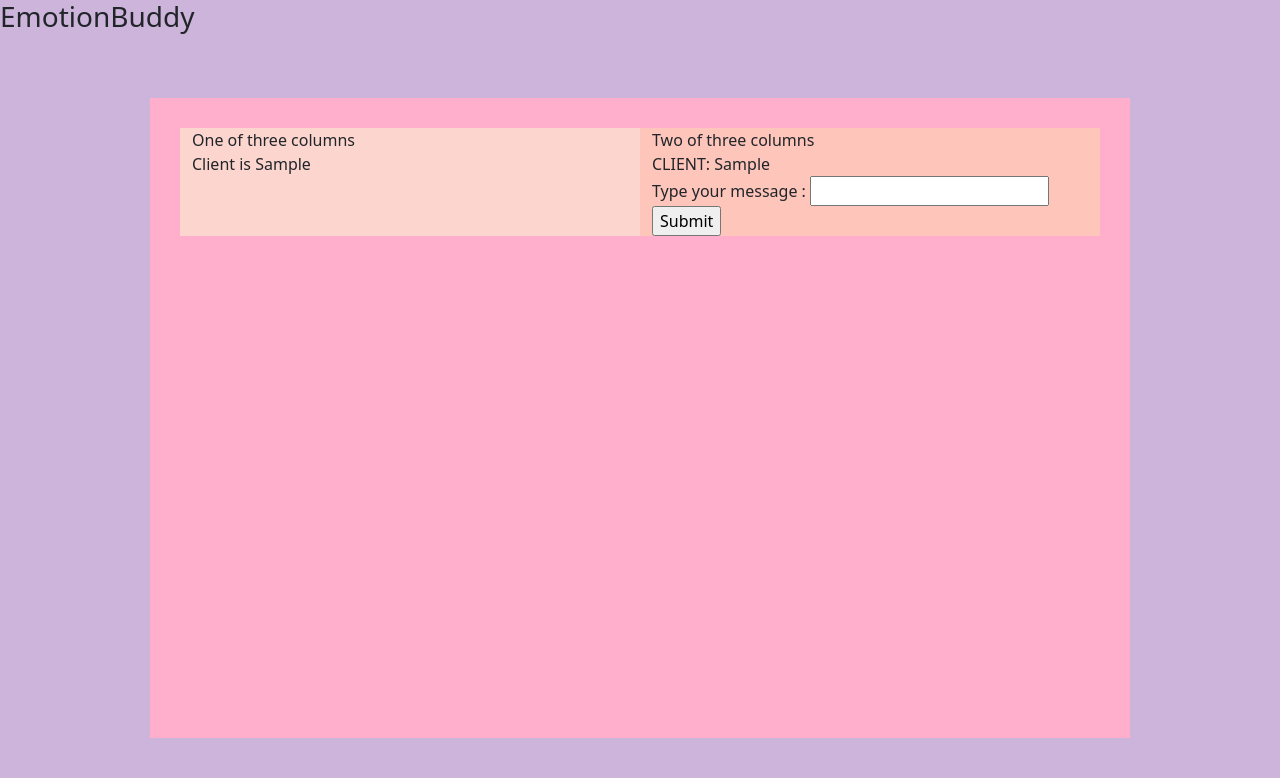
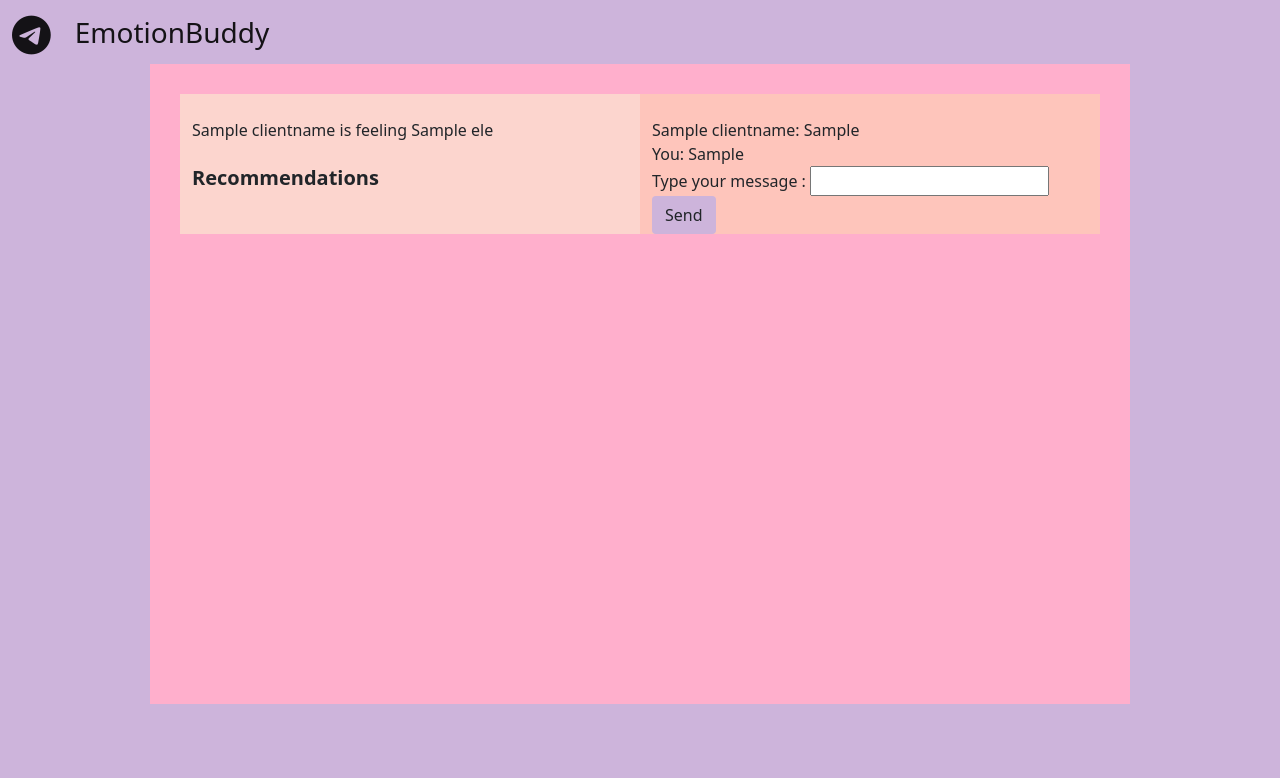
Before and after one commit to Rajshreegupta/EmotionBuddyFinalServer, a Django app: template templates/home.html in a window 1280 px wide. Shown: the top 778 px of the page. Run offline with Django 3.2, Linux system fonts and the light colour scheme; the template is opened without the code that fills it: most values are stand-ins (such as "Sample title", 1, 10 or a date in 2020); some libraries are stand-ins or nearby versions.

Commit message:
My second commit

```diff
--- a/chatapp/models.py
+++ b/chatapp/models.py
@@ -8,7 +8,7 @@ session = tf.compat.v1.Session(config=config)
 
 class FacialExpressionModel(object):
 
-    EMOTIONS_LIST = ["Angry", "Disgust", "Fear", "Happy", "Neutral", "Sad", "Surprise"]
+    EMOTIONS_LIST = ["angry", "disgust", "afraid", "happy", "neutral", "sad", "surprised"]
 
     def __init__(self):
         model_json_file = 'static/jsfile/model.json'
--- a/static/styles/style.css
+++ b/static/styles/style.css
@@ -1,6 +1,11 @@
 body{
     background-color: #cdb4db;
 }
+
+i{
+    font-size: 2.5rem;
+}
+
 section{
 
     padding: 30px;
@@ -11,9 +16,33 @@ section{
     background-color: #ffafcc;
     height: 40rem
 }
+
+.btn{
+    background-color: #cdb4db;
+}
+
 #firstcol{
     background-color: #fcd5ce;
 }
 #secondcol{
     background-color: #fec5bb;
 }
+
+.dropdown {
+    position: relative;
+    display: inline-block;
+  }
+
+  .dropdown-content {
+    display: none;
+    position: absolute;
+    background-color: #f9f9f9;
+    min-width: 160px;
+    box-shadow: 0px 8px 16px 0px rgba(0,0,0,0.2);
+    padding: 12px 16px;
+    z-index: 1;
+  }
+
+  .dropdown:hover .dropdown-content {
+    display: block;
+  }
--- a/templates/home.html
+++ b/templates/home.html
@@ -10,24 +10,63 @@
     <title>Chatting</title>
 </head>
 <body>
-    <h3>EmotionBuddy</h3>
+
+    <nav class="navbar fixed-top navbar-expand-lg navbar-light ">
+        <div class="container-fluid">
+          <a class="navbar-brand" href="#"><i class="fab fa-telegram"></i></a>
+          <button class="navbar-toggler" type="button" data-bs-toggle="collapse" data-bs-target="#navbarNav" aria-controls="navbarNav" aria-expanded="false" aria-label="Toggle navigation">
+            <span class="navbar-toggler-icon"></span>
+          </button>
+          <div class="collapse navbar-collapse" id="navbarNav">
+            <ul class="navbar-nav">
+              <li class="nav-item">
+                  <a class="nav-link active" aria-current="page" href="#about"><h3>EmotionBuddy</h3></a>
+              </li>
+<!--              <li class="nav-item">-->
+<!--                <a class="nav-link" href="#proj">Project</a>-->
+<!--              </li>-->
+<!--              <li class="nav-item">-->
+<!--                <a class="nav-link" href="#lang">Languages</a>-->
+<!--              </li>-->
+            </ul>
+          </div>
+        </div>
+      </nav>
+
     <section>
         <div class="container">
           <div class="row">
             <div class="col-sm" id="firstcol">
-              One of three columns<br>
-                Client is {{reaction_of_client}}
+              <br>
+                {% for ele in reaction_of_client %}
+                    {{clientname}} is feeling {{ele}}<br><br>
+                {% endfor %}
+
+                <div class="dropdown">
+                  <span><h5><b>Recommendations</b></h5></span>
+                  <div class="dropdown-content">
+                      {% for ele in list%}
+                        <p>{{ele}}</p>
+                      {% endfor %}
+                  </div>
+                </div>
+
             </div>
+
             <div class="col-sm" id="secondcol">
-              Two of three columns<br>
-
-                CLIENT: {{msg_from_client}}
+              <br>
+                {% for item1, item2 in messagelist %}
+                    {{clientname}}: {{item1}}<br>
+                    {% if item2 != "" %}
+                        You: {{item2}}<br>
+                    {% endif %}
+                {% endfor %}
                 <form action="sendmsg" method="post">
 
                     {% csrf_token %}
 
-                    Type your message : <input type="text" name="msg_from_server"><br>
-                    <input type="submit">
+                    Type your message : <input type="text" name="msg_from_server">
+                    <input type="submit" class="btn" value="Send">
                 </form>
             </div>
 
```
Also changed, not shown: chatapp/views.py (+36 -2 lines).
